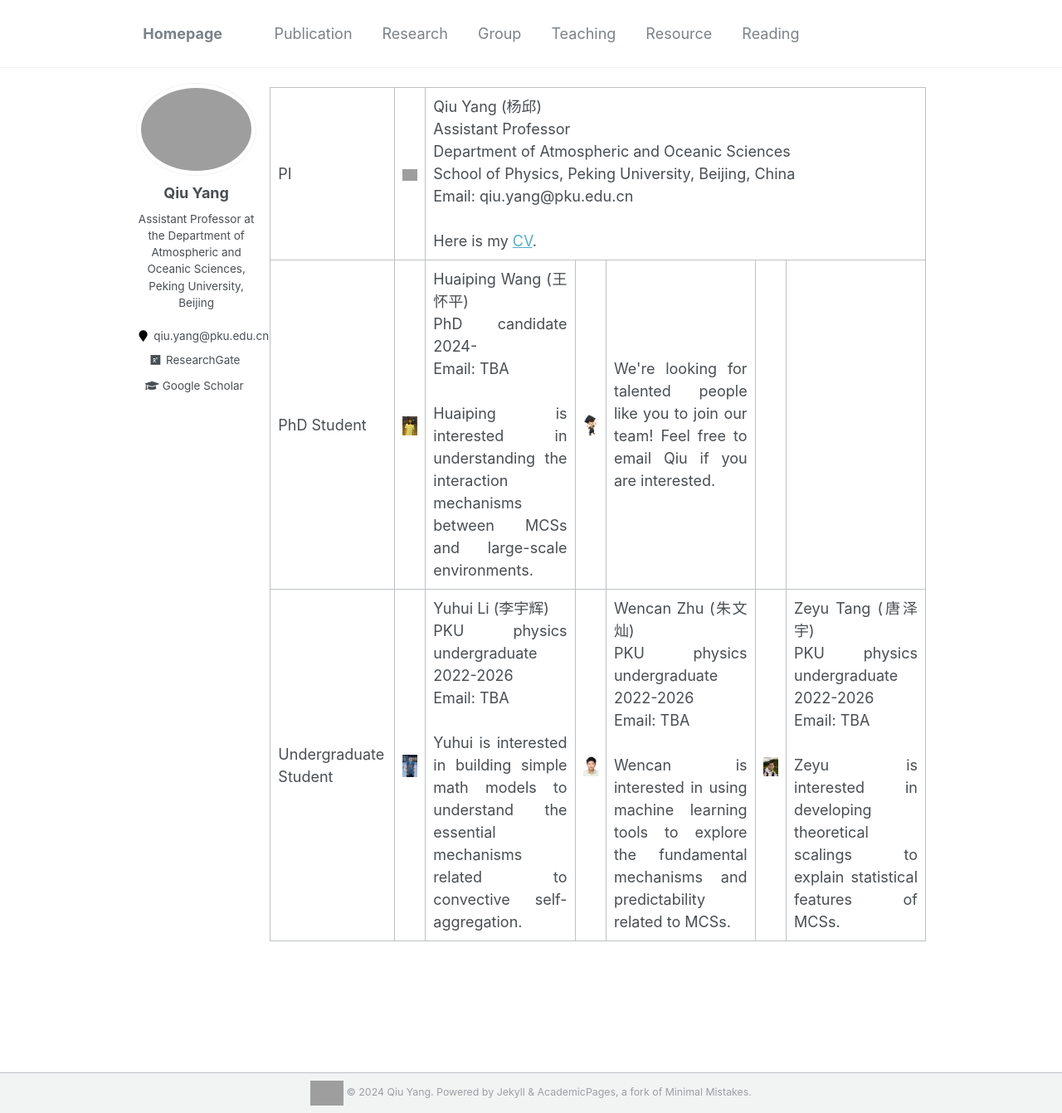
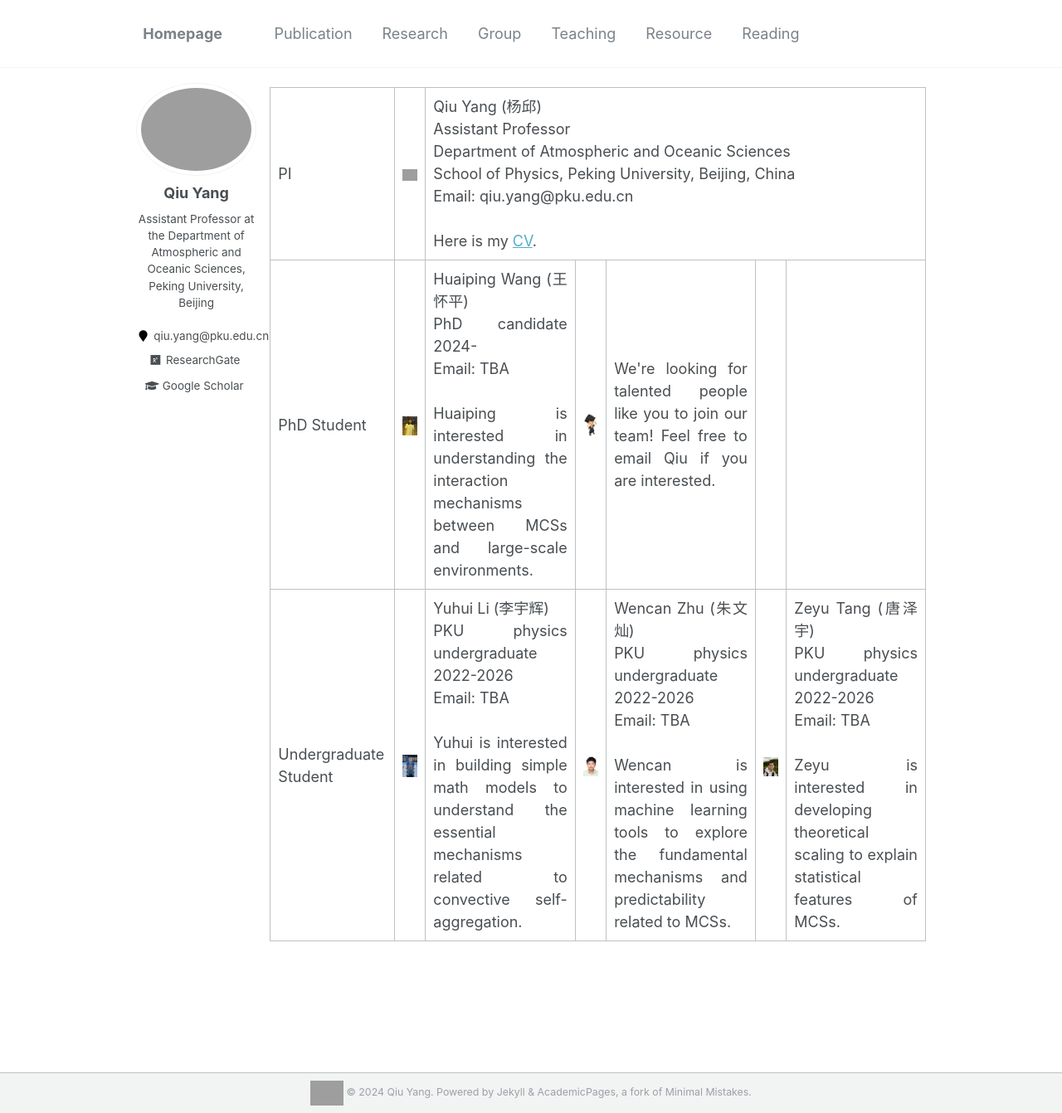
Before and after one commit to qiuyang50/qiuyang50.github.io, a Jekyll site: the page built from _pages/group.md, in a window 1280 px wide and 1342 px high. Shown: the whole window at 83% size. Built offline with Jekyll 4.4.1, drawn with Linux system fonts in a browser that asks for light colours; grey boxes are pictures that could not be loaded.

Commit message:
Update group.md

```diff
--- a/_pages/group.md
+++ b/_pages/group.md
@@ -28,6 +28,6 @@ author_profile: true
     <td><img src="/images/WencanZhu_2022Undergraduate.jpg" alt="drawing" width="500"/></td>
     <td>Wencan Zhu (朱文灿)<br>PKU physics undergraduate 2022-2026<br>Email: TBA <br><br>Wencan is interested in using machine learning tools to explore the fundamental mechanisms and predictability related to MCSs.</td>
     <td><img src="/images/ZeyuTang_2022Undergraduate.jpg" alt="drawing" width="500"/></td>
-    <td>Zeyu Tang (唐泽宇)<br>PKU physics undergraduate 2022-2026<br>Email: TBA <br><br>Zeyu is interested in developing theoretical scalings to explain statistical features of MCSs.</td>
+    <td>Zeyu Tang (唐泽宇)<br>PKU physics undergraduate 2022-2026<br>Email: TBA <br><br>Zeyu is interested in developing theoretical scaling to explain statistical features of MCSs.</td>
   </tr>
 </table>
```
